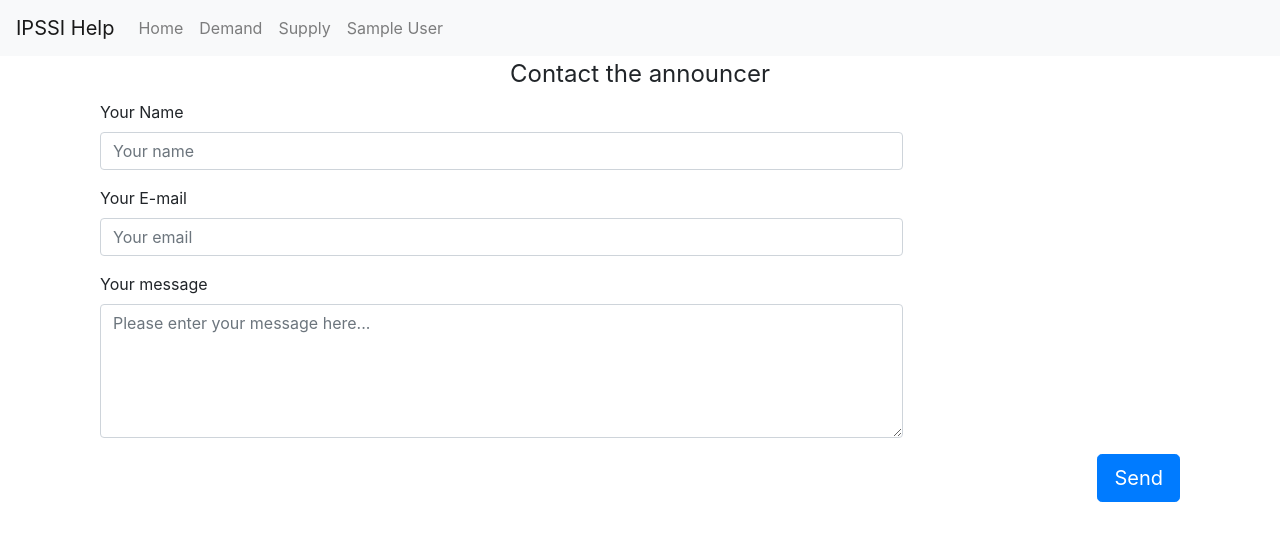
After one commit to tolstoyfafa/ipssi.python, a Django app: page /account/contact/ in a window 1280 px wide. The commit adds this page. Shown: the top 541 px of the page. Run offline with Django 3.2, Linux system fonts and the light colour scheme; the visitor is signed in with stand-in values (Sample User, id 1); some libraries are stand-ins or nearby versions.

Commit message:
Add the contact form

```diff
--- /dev/null
+++ b/src/ipssihelp/worker/templates/accounts/contact.html
@@ -0,0 +1,40 @@
+{% extends "base.html" %}
+
+{% block content %}
+<form class="form-horizontal" action="" method="post">
+         <fieldset>
+           <legend class="text-center">Contact the announcer</legend>
+
+           <!-- Name input-->
+           <div class="form-group">
+             <label class="col-md-3 control-label" for="name">Your Name</label>
+             <div class="col-md-9">
+               <input id="name" name="name" type="text" placeholder="Your name" class="form-control">
+             </div>
+           </div>
+
+           <!-- Email input-->
+           <div class="form-group">
+             <label class="col-md-3 control-label" for="email">Your E-mail</label>
+             <div class="col-md-9">
+               <input id="email" name="email" type="text" placeholder="Your email" class="form-control">
+             </div>
+           </div>
+
+           <!-- Message body -->
+           <div class="form-group">
+             <label class="col-md-3 control-label" for="message">Your message</label>
+             <div class="col-md-9">
+               <textarea class="form-control" id="message" name="message" placeholder="Please enter your message here..." rows="5"></textarea>
+             </div>
+           </div>
+
+           <!-- Form actions -->
+           <div class="form-group">
+             <div class="col-md-12 text-right">
+               <button type="submit" class="btn btn-primary btn-lg">Send</button>
+             </div>
+           </div>
+         </fieldset>
+         </form>
+{% endblock %}
--- a/src/ipssihelp/worker/templates/ad/detail.html
+++ b/src/ipssihelp/worker/templates/ad/detail.html
@@ -13,7 +13,7 @@
         <p class="card-text">Category: {{ad.category}}</p><br>
         <p class="card-text">Last update: {{ad.updated}}</p><br>
         <p class="card-text">Creation date: {{ad.updated}}</p><br>
-        <a href="#" class="btn btn-primary">Go somewhere</a><br>
+        <a href="{% url 'worker:contact' %}" class="btn btn-primary">Contact author</a><br>
       </div>
     </div>
     {% else %}
--- a/src/ipssihelp/worker/urls.py
+++ b/src/ipssihelp/worker/urls.py
@@ -12,4 +12,5 @@ urlpatterns = [
     path('account/signup/', views.signup, name='signup'),
     path('account/login/', views.login_worker, name='login'),
     path('account/profile/', views.worker_profile, name='profile'),
+    path('account/contact/', views.contact, name='contact'),
 ]
--- a/src/ipssihelp/worker/views.py
+++ b/src/ipssihelp/worker/views.py
@@ -107,6 +107,16 @@ def worker_profile(request):
         }
     return HttpResponse(template.render(context, request))
 
+@decorators.login_required(login_url='/accounts/login')
+@csrf_protect
+@requires_csrf_token
+def contact(request):
+    template = loader.get_template('accounts/contact.html')
+    context = {
+
+    }
+    return HttpResponse(template.render(context, request))
+
 
 def supply(request):
     template = loader.get_template('ad/supply.html')
```
